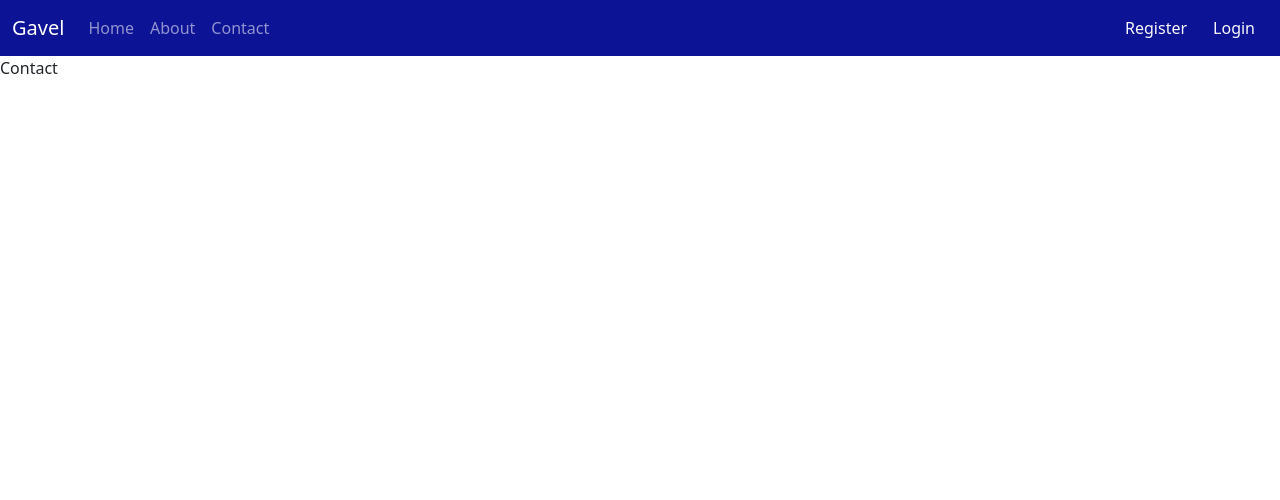
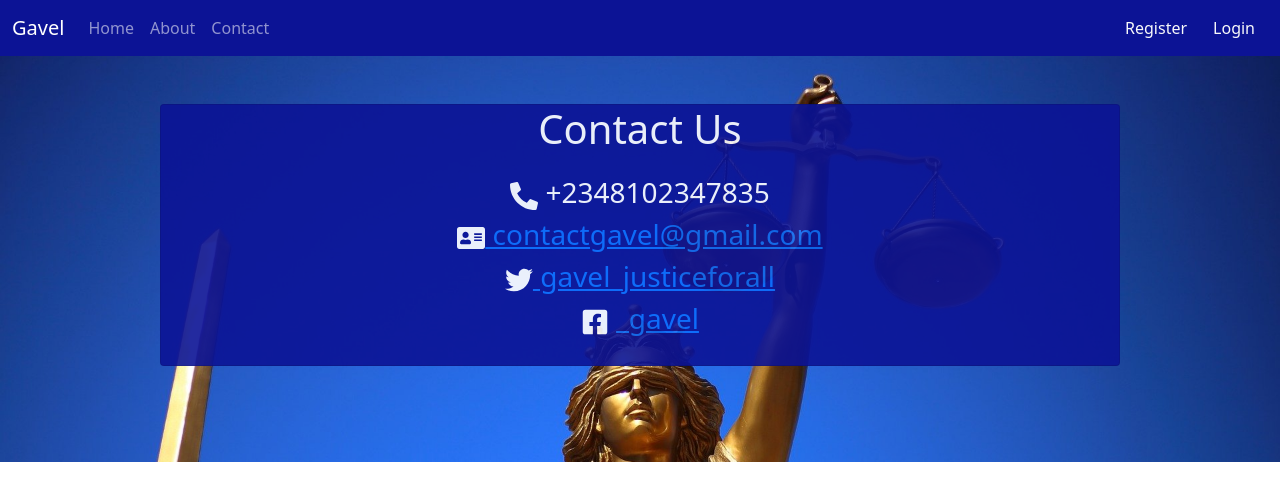
Before and after one commit to OyinDee/gavel, a React (Create React App) app: page /contact in a window 1280 px wide. Shown: the top 500 px of the page. Built offline with nearby package versions, Linux system fonts and the light colour scheme.

Commit message:
working on contact page

```diff
--- /dev/null
+++ b/src/pages/Contact.css
@@ -0,0 +1,16 @@
+.c_container{
+    background: url(/src/login_image_2.jpg) no-repeat center fixed;
+    background-size: cover;
+    padding-top: 3em;
+    padding-bottom: 3em;
+}
+#contact_container{
+    width: 30em;
+    text-align: center;
+    margin-left: auto;
+    margin-right: auto;
+    margin-bottom: 3em;
+    color: white;
+    opacity: 0.9;
+    background-color: #0c1395;
+}
--- a/src/pages/Contact.js
+++ b/src/pages/Contact.js
@@ -1,8 +1,32 @@
 import React from 'react'
+import './Contact.css'
+import { FaPhoneAlt } from "react-icons/fa";
+import { FaAddressCard} from "react-icons/fa";
+import { FaTwitter} from "react-icons/fa";
+import { FaFacebookSquare} from "react-icons/fa";
+import { Link } from 'react-router-dom';
 
 const Contact = () => {
   return (
-    <div>Contact</div>
+    <div className="c_container">
+        <div className="w-75 card text-center" id='contact_container'>
+            <h1 className='card-title'>Contact Us</h1>
+            <div style={{padding: '10px', textAlign: 'center'}}>
+            <p className='fs-3 text'>
+            <FaPhoneAlt/> +2348102347835
+            <br/>
+
+            <FaAddressCard/><Link to="/twitter"> contactgavel@gmail.com</Link>
+            <br/>
+
+            <FaTwitter/><Link to="/twitter"> gavel_justiceforall</Link>
+            <br/>
+
+            <FaFacebookSquare/> <Link to="/twitter">_gavel</Link>
+            </p>
+        </div>
+    </div>
+    </div>
   )
 }
 
```
